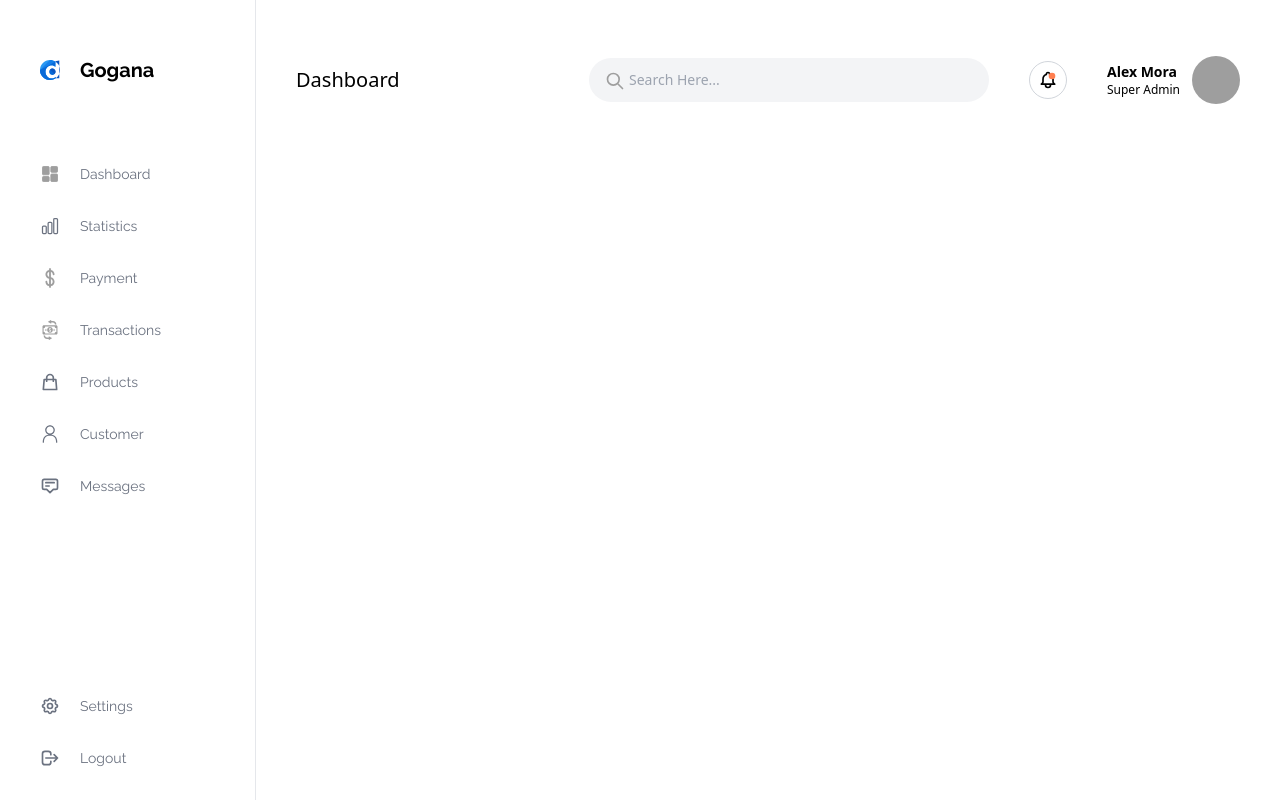
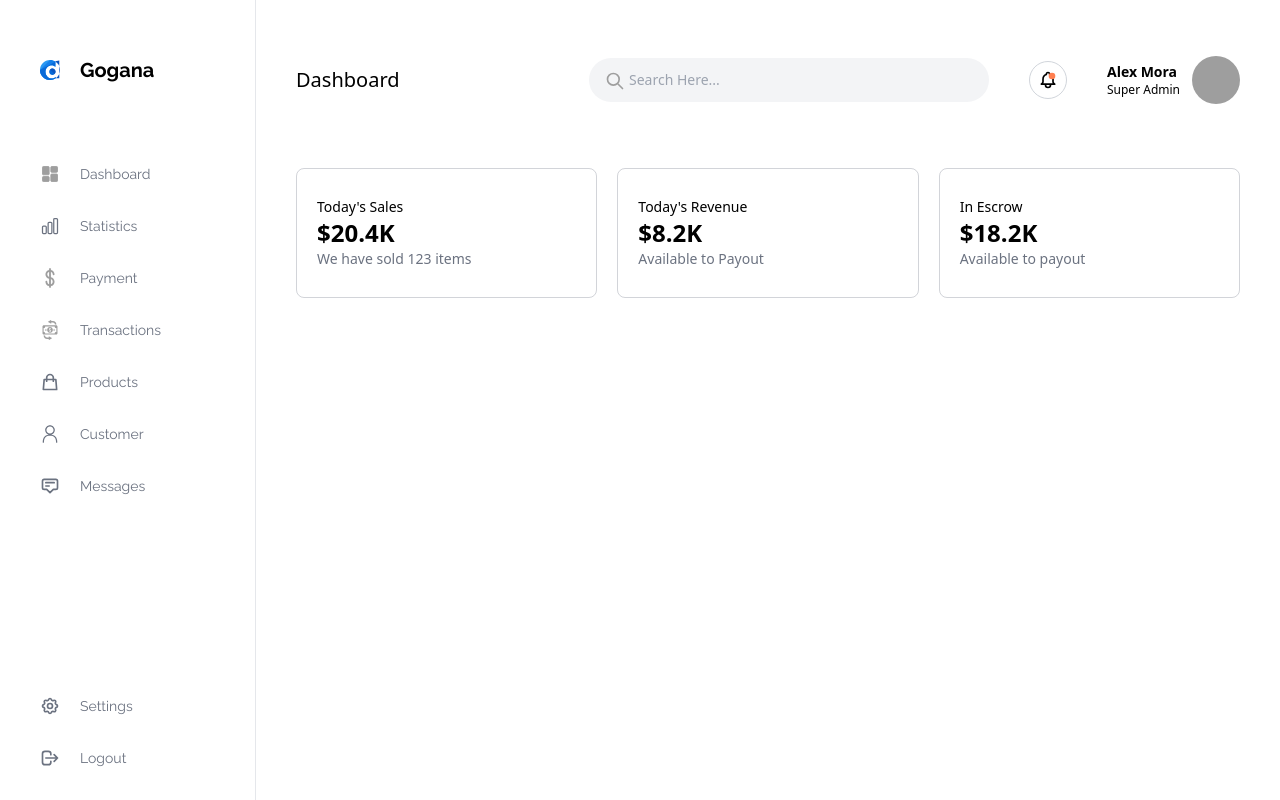
Before and after one commit to Wixi105/gogana-built, a Vue app: page / in a window 1280 px wide. Built offline with nearby package versions, Linux system fonts and the light colour scheme; grey boxes are pictures that could not be loaded.

Commit message:
working on chart items
Signed-off-by: Eric Junior Nyarko Sampson <ericsampson105@gmail.com>

```diff
--- a/src/App.vue
+++ b/src/App.vue
@@ -84,6 +84,27 @@
         </div>
         <!-- Header End -->
       </div>
+      <!-- Chart Item Start -->
+      <div class="flex justify-around mt-16">
+        <ChartItem
+          label="Today's Sales"
+          price="$20.4K"
+          desc="We have sold 123 items"
+        />
+        <ChartItem
+        class="ml-5"
+          label="Today's Revenue"
+          price="$8.2K"
+          desc="Available to Payout"
+        />
+        <ChartItem
+        class="ml-5"
+          label="In Escrow"
+          price="$18.2K"
+          desc="Available to payout"
+        />
+      </div>
+      <!-- Chart Item End -->
     </div>
     <!-- Right Side End -->
   </div>
@@ -91,4 +112,5 @@
 
 <script setup>
 import SideBar from "./views/SideBar.vue";
+import ChartItem from "./components/ChartItem.vue";
 </script>
--- /dev/null
+++ b/src/components/ChartItem.vue
@@ -0,0 +1,15 @@
+<template>
+  <div
+    class="py-7 px-5 border border-gray-500 border-opacity-30 w-1/3 rounded-lg"
+  >
+    <section>
+      <p class="text-sm">{{ label }}</p>
+      <p class="text-2xl font-bold">{{ price }}</p>
+      <p class="text-sm text-gray-500">{{ desc }}</p>
+    </section>
+  </div>
+</template>
+
+<script setup>
+defineProps(["label", "price", "desc"]);
+</script>
```
